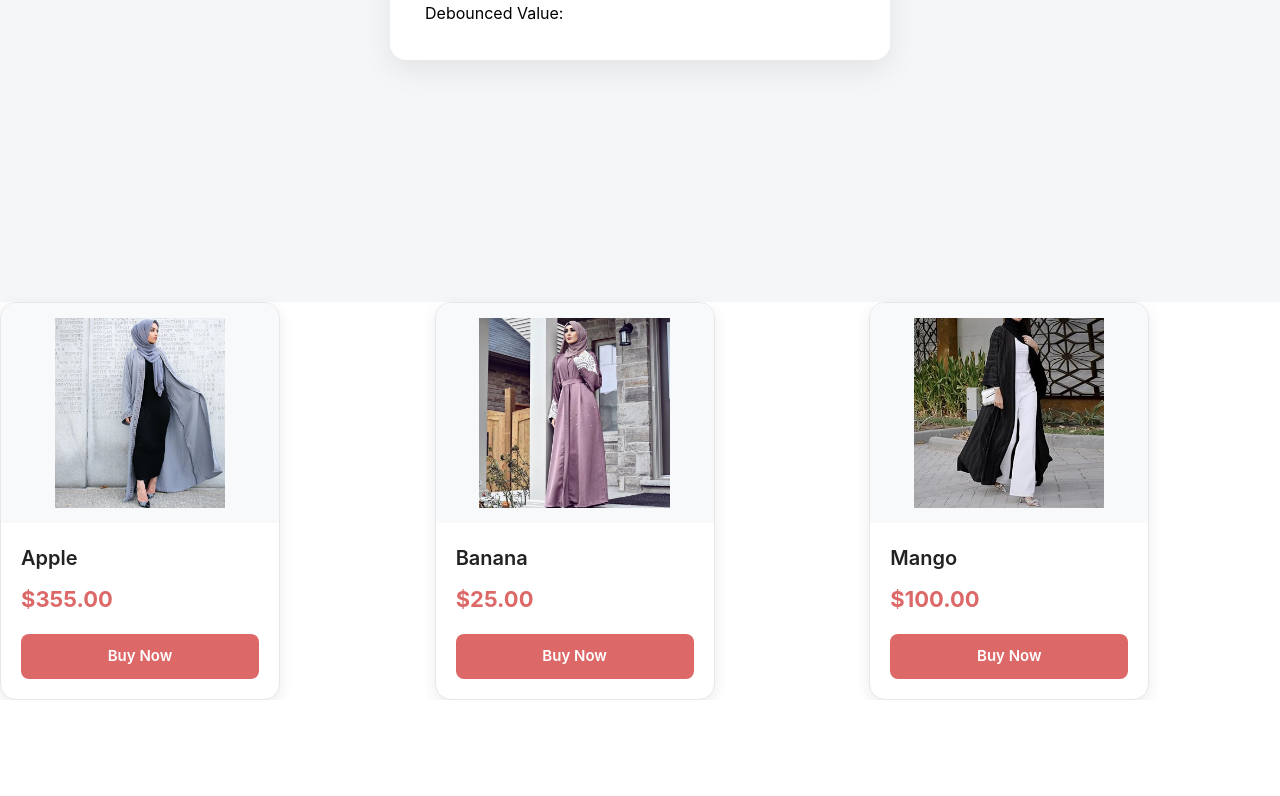
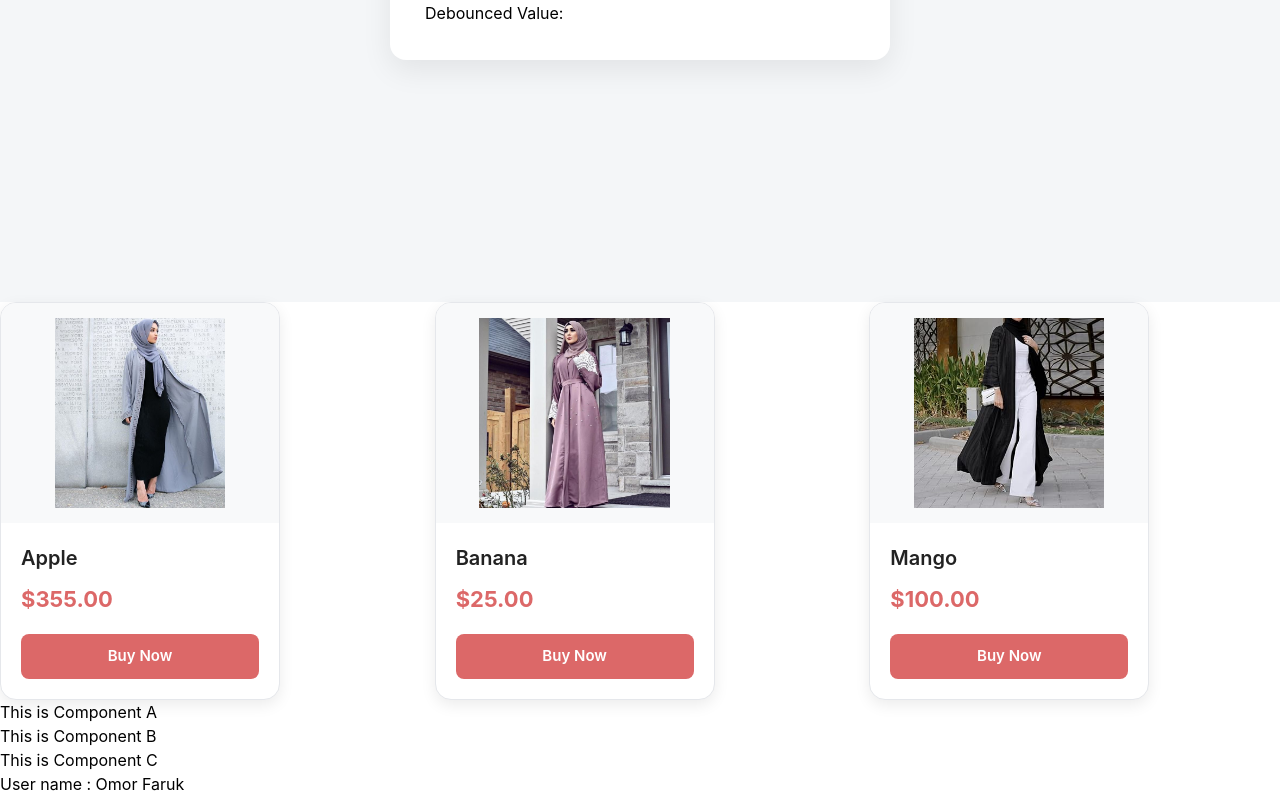
Before and after one commit to mdomor527461/vuejs, a Vue app: page / in a window 1280 px wide. Shown: the part 2306-3102 px from the top of the page. Before the commit the page ends 3006 px from the top, so only its background shows below. Built offline with nearby package versions, Linux system fonts and the light colour scheme.

Commit message:
Provide and inject option added

```diff
--- a/src/App.vue
+++ b/src/App.vue
@@ -70,6 +70,8 @@
 
     </div>
 
+   <ComponentA />
+
 </template>
 <script setup>
 import Navbar from './components/Navbar.vue'
@@ -77,12 +79,11 @@ import Form from './components/Form.vue'
 import Computed from './components/Computed.vue'
 import Watchers from './components/Watchers.vue'
 import ProductCard from './components/ProductCard.vue'
+import ComponentA from './components/ComponentA.vue'
 import product1 from './assets/product-images/product1.png'
 import product2 from './assets/product-images/product2.png'
 import product3 from './assets/product-images/product3.png'
-
-
-
+import {provide} from 'vue'
 
 import { ref } from 'vue'
 
@@ -101,4 +102,6 @@ function incrementCounter(){
 function printMessage(event){
   console.log(event.target.value);
 }
+
+provide('userName', 'Omor Faruk');
 </script>
--- /dev/null
+++ b/src/components/ComponentA.vue
@@ -0,0 +1,8 @@
+<template>
+    <h1>This is Component A</h1>
+    <ComponentB />
+</template>
+
+<script setup>
+import ComponentB from './ComponentB.vue'
+</script>
--- /dev/null
+++ b/src/components/ComponentB.vue
@@ -0,0 +1,8 @@
+<template>
+    <h1>This is Component B</h1>
+    <ComponentC />
+</template>
+
+<script setup>
+import ComponentC from './ComponentC.vue'
+</script>
--- /dev/null
+++ b/src/components/ComponentC.vue
@@ -0,0 +1,9 @@
+<template>
+    <h1>This is Component C</h1>
+    <h1>User name : {{ userName }}</h1>
+</template>
+<script setup>
+import {inject} from 'vue'
+
+const userName = inject('userName')
+</script>
```
